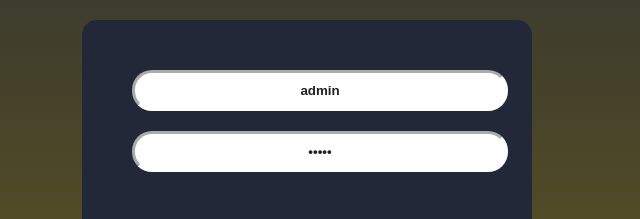
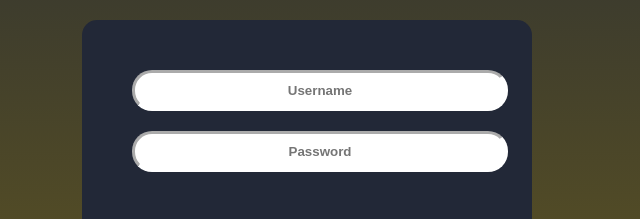
Before and after one commit to sukriyatma/sam-monitoring-bot, a website: page html/index.html in a window 1280 px wide. Shown: the part 313-532 px from the top of the page, 333-973 px from the left. Drawn offline with nearby package versions, Linux system fonts and the light colour scheme.

Commit message:
remove hardcode value
remove hardcode value

```diff
--- a/html/index.html
+++ b/html/index.html
@@ -15,8 +15,8 @@
         <h1 style="font-family: PoppinsExtraBold; font-size: 50px;">Monitoring BOT</h1>
         <div id="divLogin">
             <form id="formLogin">
-                <input type="text" id="inputUsername" placeholder="Username" value="admin">
-                <input type="password" id="inputPassword" placeholder="Password" value="admin">
+                <input type="text" id="inputUsername" placeholder="Username">
+                <input type="password" id="inputPassword" placeholder="Password">
                 <label id="replyForm" style="color: white; font-family: PoppinsMedium;"></label>
                 <input type="button" id="loginButton" value="Login">
             </form>
```
